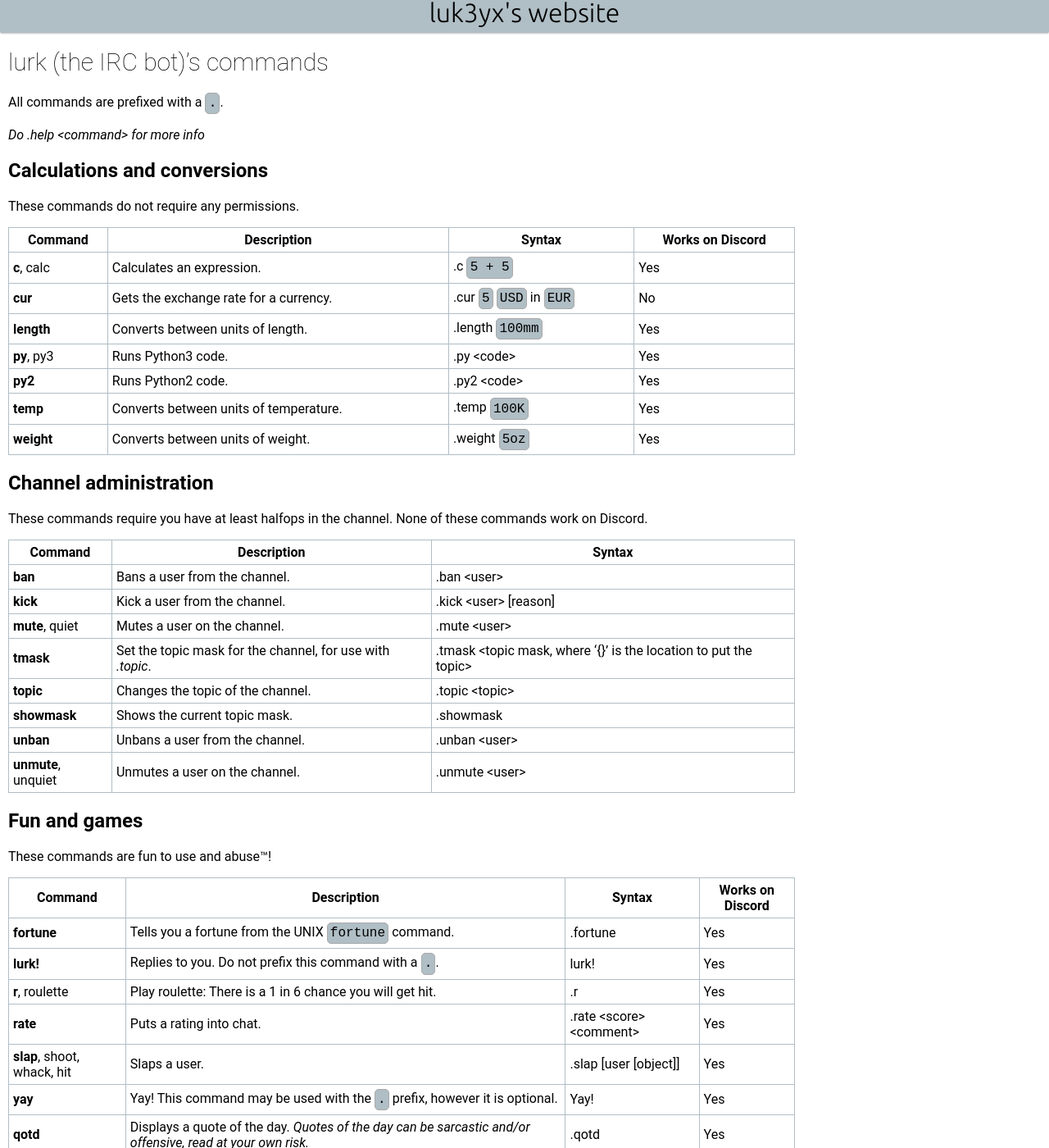
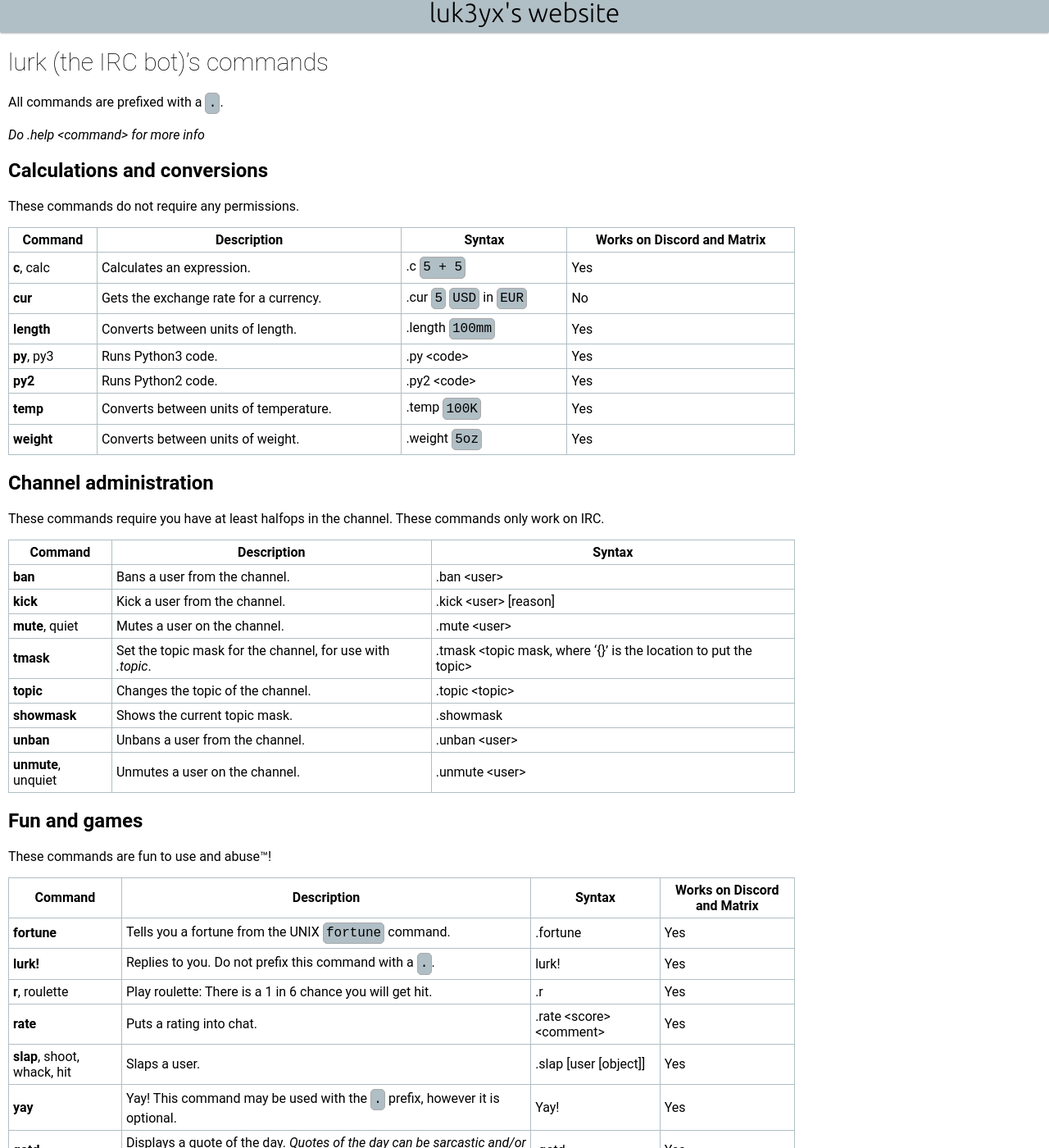
Before and after one commit to luk3yx/luk3yx.github.io, a Jekyll site: the page built from lurk.md, in a window 1280 px wide and 1400 px high. Shown: the whole window at 82% size. Built offline with Jekyll 4.4.1, drawn with Linux system fonts in a browser that asks for light colours; some of the changed text lies outside the part shown.

Commit message:
Update lurk.md

```diff
--- a/lurk.md
+++ b/lurk.md
@@ -12,8 +12,8 @@ All commands are prefixed with a `.`.
 ## Calculations and conversions
 These commands do not require any permissions.
 
-| Command       | Description | Syntax | Works on Discord |
-| ------------- | ----------- | ------ | ---------------- |
+| Command       | Description | Syntax | Works on Discord and Matrix |
+| ------------- | ----------- | ------ | --------------------------- |
 | **c**, calc   | Calculates an expression. | .c `5 + 5` | Yes |
 | **cur**       | Gets the exchange rate for a currency. | .cur `5` `USD` in `EUR` | No |
 | **length**    | Converts between units of length. | .length `100mm` | Yes |
@@ -23,8 +23,8 @@ These commands do not require any permissions.
 | **weight**    | Converts between units of weight. | .weight `5oz` | Yes |
 
 ## Channel administration
-These commands require you have at least halfops in the channel. None of these
-commands work on Discord.
+These commands require you have at least halfops in the channel. These commands
+only work on IRC.
 
 | Command       | Description | Syntax |
 | ------------- | ----------- | ------ |
@@ -40,8 +40,8 @@ commands work on Discord.
 ## Fun and games
 These commands are fun to use and abuse&#x2122;!
 
-| Command       | Description | Syntax | Works on Discord |
-| ------------- | ----------- | ------ | ---------------- |
+| Command       | Description | Syntax | Works on Discord and Matrix |
+| ------------- | ----------- | ------ | --------------------------- |
 | **fortune**   | Tells you a fortune from the UNIX `fortune` command. | .fortune | Yes |
 | **lurk!** | Replies to you. Do not prefix this command with a `.`. | lurk! | Yes |
 | **r**, roulette | Play roulette: There is a 1 in 6 chance you will get hit. | .r | Yes |
@@ -55,8 +55,8 @@ These commands are fun to use and abuse&#x2122;!
 ## Miscellaneous commands
 Useful commands that do not fit into any other categories.
 
-| Command       | Description | Syntax | Works on Discord |
-| ------------- | ----------- | ------ | ---------------- |
+| Command       | Description | Syntax | Works on Discord and Matrix |
+| ------------- | ----------- | ------ | --------------------------- |
 | **!**         | A prefix for DuckDuckGo! bangs. Do .! to see a list of subcommands. | .!ddg ubuntu | No |
 | **ping**      | Pings the bot. | .ping | Yes |
 | **privs**, privileges | Shows your privileges. | .privs [hostmask] | No |
@@ -65,16 +65,16 @@ Useful commands that do not fit into any other categories.
 
 ## Random numbers
 
-| Command       | Description | Syntax | Works on Discord |
-| ------------- | ----------- | ------ | ---------------- |
+| Command       | Description | Syntax | Works on Discord and Matrix |
+| ------------- | ----------- | ------ | --------------------------- |
 | **d**, dice   | Rolls dice. | .d \<amount>d\<sides> | Yes |
 | **choose**    | Chooses between a set of options. | .choice \<option 1>, [option 2, [option 3, [...]]] | Yes |
 | **rand**      | Generates a random number, optionally between *min* and *max*. | .rand [[min] max] | Yes |
 
 ## Text manipulation
 
-| Command       | Description | Syntax | Works on Discord |
-| ------------- | ----------- | ------ | ---------------- |
+| Command       | Description | Syntax | Works on Discord and Matrix |
+| ------------- | ----------- | ------ | --------------------------- |
 | **&aelig;**, ae | Adds *&aelig;* and *&oelig;* into text. | .ae \<text> | Yes |
 | **b64**, base64 | Encodes text into base64. | .base64 \<text> | Yes |
 | **b64d**, base64-d | Decodes base64-encoded text. | .base64-d \<base64> | Yes |
@@ -87,8 +87,8 @@ Useful commands that do not fit into any other categories.
 ## Time
 Some commands are not shown here, as they do not have many uses.
 
-| Command       | Description | Syntax | Works on Discord |
-| ------------- | ----------- | ------ | ---------------- |
+| Command       | Description | Syntax | Works on Discord and Matrix |
+| ------------- | ----------- | ------ | --------------------------- |
 | **t**, time   | Gets the current time. | .t [tzdata timezone] | Yes |
 | **gettz**     | Gets your current timezone. | .gettz | Yes |
 | **settz**     | Sets your current timezone. If you don't know what timezone you are in, please visit https://sopel.chat/tz. | .settz \<tzdata timezone> | Yes |
@@ -98,8 +98,8 @@ Some commands are not shown here, as they do not have many uses.
 ## Translating and spell checking
 These commands use [Google Translate](https://translate.google.com).
 
-| Command       | Description | Syntax | Works on Discord |
-| ------------- | ----------- | ------ | ---------------- |
+| Command       | Description | Syntax | Works on Discord and Matrix |
+| ------------- | ----------- | ------ | --------------------------- |
 | **spellcheck** | Checks the spelling of a word. | .spellcheck \<word> | No |
 | **tr**, translate | Translates text to/from another language. | .tr [:\<from> [:\<to>]] \<text> | Yes |
 | **mangle**    | Translates text to/from many languages, making it almost unreadable. | .mangle \<text> | No |
```
Also changed, not shown: index.html (+5 -2 lines).
